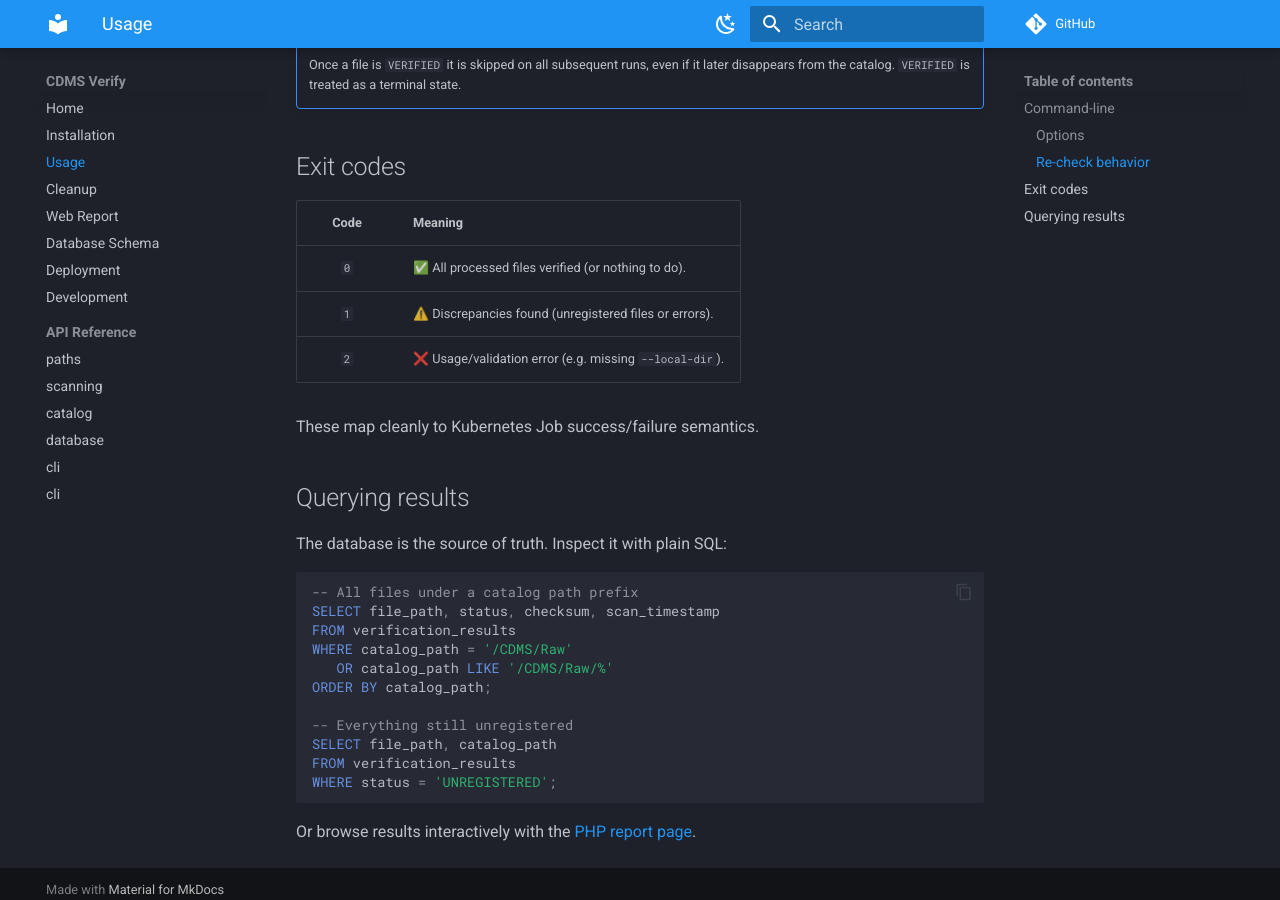
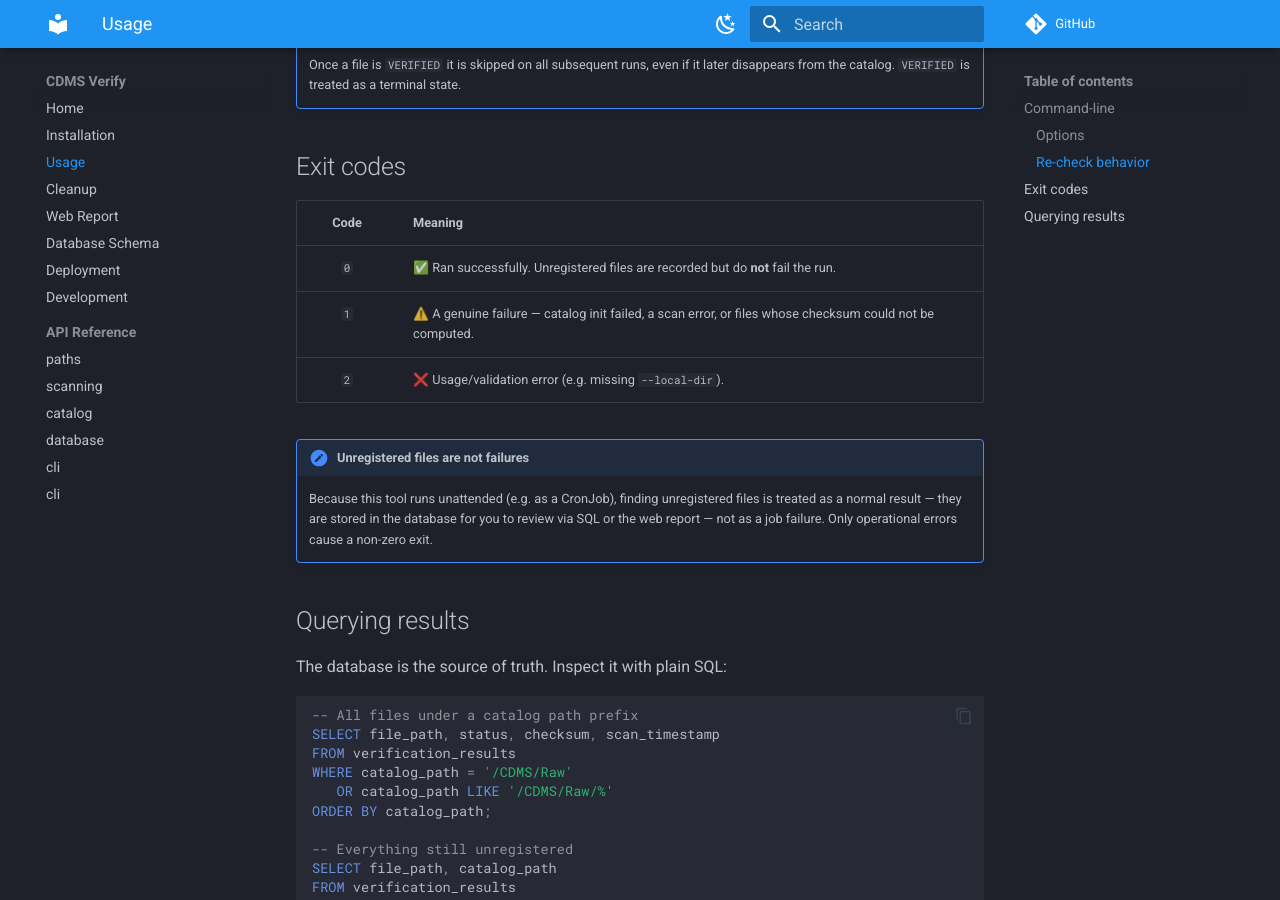
Before and after one commit to omar-moreno/cdms-verify, an MkDocs documentation site: the page built from docs/usage.md, in a window 1280 px wide and 900 px high, scrolled down 1167 px. Built offline with MkDocs 1.6.1 and Material for MkDocs 9.7.7, drawn with Linux system fonts in a browser that asks for light colours; comment, search, counter and statistics services are not loaded.

Commit message:
Update the docs with the new error codes.

```diff
--- a/docs/usage.md
+++ b/docs/usage.md
@@ -44,11 +44,15 @@ creating a duplicate. Each write is committed immediately for crash durability.
 
 | Code | Meaning |
 |:----:|---------|
-| `0` | ✅ All processed files verified (or nothing to do). |
-| `1` | ⚠️ Discrepancies found (unregistered files or errors). |
+| `0` | ✅ Ran successfully. Unregistered files are recorded but do **not** fail the run. |
+| `1` | ⚠️ A genuine failure — catalog init failed, a scan error, or files whose checksum could not be computed. |
 | `2` | ❌ Usage/validation error (e.g. missing `--local-dir`). |
 
-These map cleanly to Kubernetes Job success/failure semantics.
+!!! note "Unregistered files are not failures"
+    Because this tool runs unattended (e.g. as a CronJob), finding unregistered
+    files is treated as a normal result — they are stored in the database for
+    you to review via SQL or the web report — not as a job failure. Only
+    operational errors cause a non-zero exit.
 
 ## Querying results
 
```
Also changed, not shown: README.md (+3 -3 lines).
